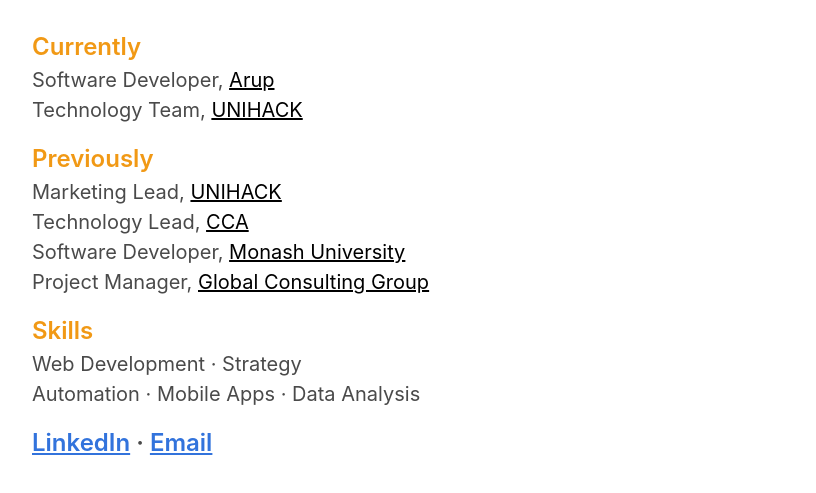
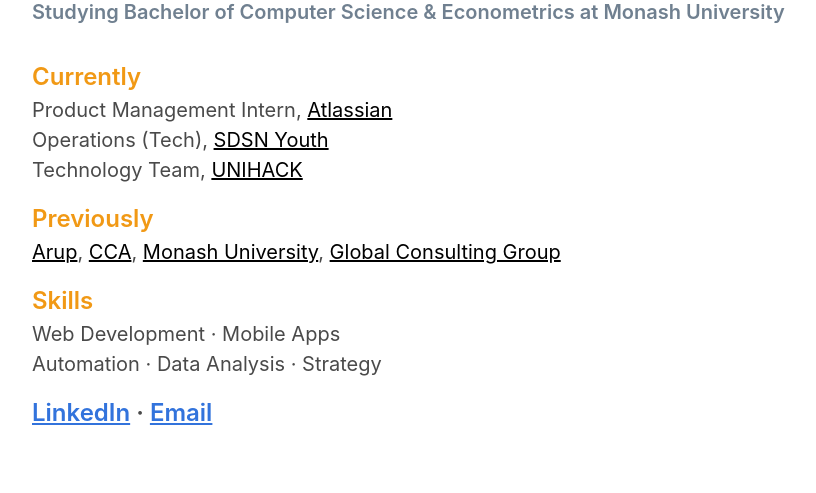
Before and after one commit to arnimittal/arnimittal.github.io, a plain HTML site: page index.html in a window 1280 px wide. Shown: the part 247-740 px from the top of the page, without its empty margins (32-848 px from the left). Drawn offline with nearby package versions, Linux system fonts and the light colour scheme.

Commit message:
dec '19 update

```diff
--- a/index.html
+++ b/index.html
@@ -44,7 +44,10 @@
                 <h2 class="is-size-4-desktop is-size-5-mobile is-size-4-tablet">Currently</h2>
                 <ul class="is-size-5-desktop is-size-6-mobile is-size-5-tablet">
                     <li>
-                        Software Developer, <a href="https://arup.com" target="_blank">Arup</a>
+                        Product Management Intern, <a href="https://atlassian.com/" target="_blank">Atlassian</a>
+                    </li>
+                    <li>
+                        Operations (Tech), <a href="https://sdsnyouth.org/" target="_blank">SDSN Youth</a>
                     </li>
                     <li>
                         Technology Team, <a href="https://unihack.net" target="_blank">UNIHACK</a>
@@ -56,16 +59,10 @@
                 <h2 class="is-size-4-desktop is-size-5-mobile is-size-4-tablet">Previously</h2>
                 <ul class="is-size-5-desktop is-size-6-mobile is-size-5-tablet">
                     <li>
-                        Marketing Lead, <a href="https://unihack.net" target="_blank">UNIHACK</a>
-                    </li>
-                    <li>
-                        Technology Lead, <a href="https://ccamonash.com.au" target="_blank">CCA</a>
-                    </li>
-                    <li>
-                        Software Developer, <a href="https://monash.edu" target="_blank">Monash University</a>
-                    </li>
-                    <li>
-                        Project Manager, <a href="http://gcg.org.au" target="_blank">Global Consulting Group</a>
+                        <a href="https://arup.com" target="_blank">Arup</a>,
+                        <a href="https://ccamonash.com.au" target="_blank"> CCA</a>,
+                        <a href="https://monash.edu" target="_blank"> Monash University</a>,
+                        <a href="http://gcg.org.au" target="_blank"> Global Consulting Group</a>
                     </li>
                 </ul>
             </div>
@@ -75,10 +72,10 @@
 
                 <ul class="is-size-5-desktop is-size-6-mobile is-size-5-tablet">
                     <li>
-                        Web Development · Strategy
+                        Web Development · Mobile Apps
                     </li>
                     <li>
-                        Automation · Mobile Apps · Data Analysis
+                        Automation · Data Analysis · Strategy
                     </li>
                 </ul>
             </div>
```
